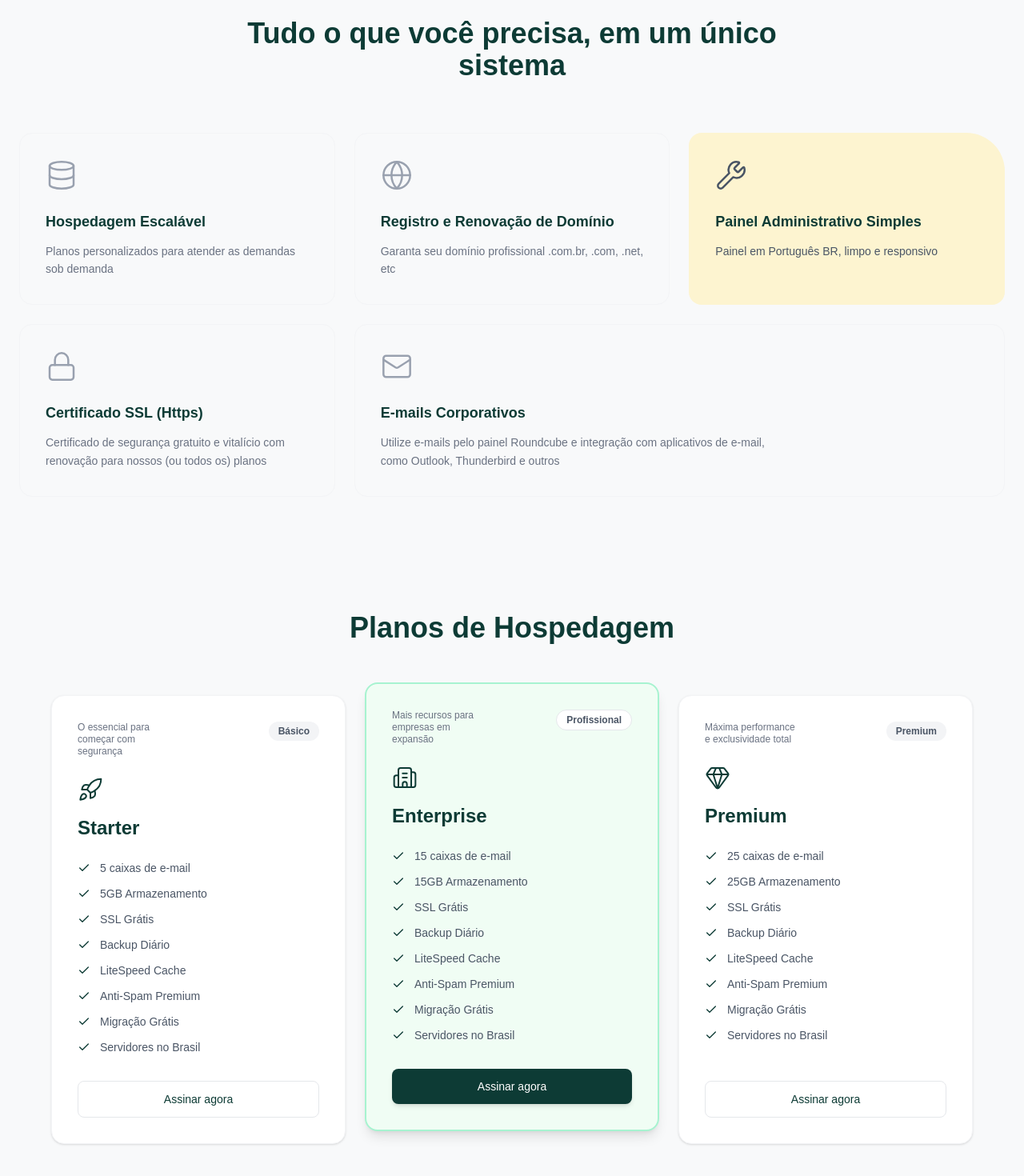
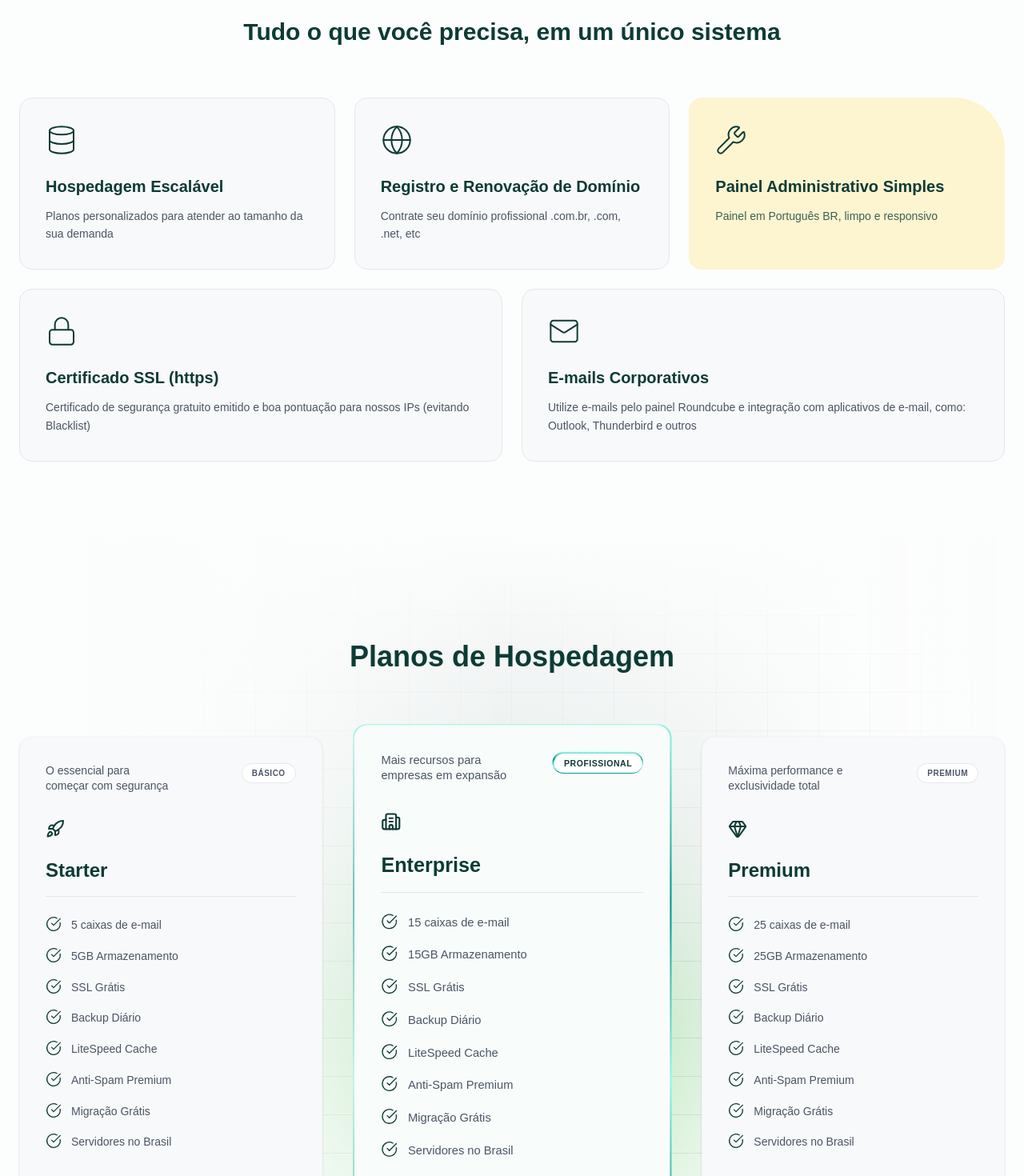
Before and after one commit to neveshardd/sysgo.com.br, a Next.js app: page /sistemas in a window 1280 px wide. Shown: the part 1320-2790 px from the top of the page at 80% size. Built offline with nearby package versions, Linux system fonts and the light colour scheme.

Commit message:
final: hospedagem

```diff
--- a/app/components/sistemas/SistemasAppDownload.tsx
+++ b/app/components/sistemas/SistemasAppDownload.tsx
@@ -1,36 +1,36 @@
-import { Wifi, Check } from "lucide-react";
+import { Gem, CircleCheckBig } from "lucide-react";
 
 export default function SistemasAppDownload() {
   return (
-    <section className="py-12 bg-[#f8f9fa]">
+    <section className="py-12 bg-[#fcfdfd]">
       <div className="max-w-7xl mx-auto px-6">
-        <div className="bg-white border border-gray-100 rounded-2xl p-8 md:p-10 flex flex-col md:flex-row items-center justify-between gap-8 shadow-sm max-w-6xl mx-auto">
-          <div className="flex flex-col items-start gap-6 max-w-md">
-            <div className="w-10 h-10 text-gray-600">
-              <Wifi className="w-full h-full stroke-[1.5]" />
+        <div className="bg-[#f8f9fa] border border-gray-200 rounded-2xl p-8 md:p-12 flex flex-col md:flex-row items-center justify-between gap-32 shadow-sm max-w-6xl mx-auto">
+          <div className="flex flex-col items-start w-full md:max-w-md shrink-0">
+            <div className="w-8 h-8 text-[#0d3b35] mb-6">
+              <Gem className="w-full h-full stroke-[1.5]" />
             </div>
-            <div>
-              <h3 className="text-xl font-semibold text-[#0d3b35] mb-2">Servidores para aplicação</h3>
-              <button className="mt-4 px-8 py-3 cursor-pointer rounded-lg font-medium border border-gray-200 text-[#0d3b35] hover:bg-gray-50 transition-all text-sm w-full md:w-auto">
-                Assinar agora
-              </button>
-            </div>
+
+            <h3 className="text-2xl font-bold text-[#0d3b35] mb-8">Servidores para aplicação</h3>
+
+            <div className="w-full h-px bg-gray-200 mb-8"></div>
+
+            <button className="w-full cursor-pointer py-3.5 rounded-xl bg-[#f8f9fa] border border-gray-200 text-[#0d3b35] font-semibold text-sm hover:bg-white hover:shadow-md transition-all shadow-sm">
+              Assinar agora
+            </button>
           </div>
 
-          <div className="grid grid-cols-1 sm:grid-cols-2 gap-x-12 gap-y-3">
+          <div className="grid grid-cols-1 gap-y-4 w-full md:pt-4">
             {[
-              "25 caixas de e-mail",
-              "25GB Armazenamento",
+              "20 caixas de e-mail",
+              "20GB Armazenamento",
               "SSL Grátis",
               "Backup Diário",
               "LiteSpeed Cache"
             ].map((item, i) => (
-              <li key={i} className="flex items-center gap-3 text-sm text-gray-600 list-none">
-                <div className="w-4 h-4 rounded-full border border-gray-300 flex items-center justify-center shrink-0">
-                  <Check className="w-3 h-3 text-[#0d3b35]" />
-                </div>
-                {item}
-              </li>
+              <div key={i} className="flex items-center gap-3 text-sm text-gray-600">
+                <CircleCheckBig className="w-5 h-5 text-[#0d3b35] shrink-0 stroke-[1.5]" />
+                <span className="font-medium">{item}</span>
+              </div>
             ))}
           </div>
         </div>
--- a/app/components/sistemas/SistemasFeatureDark.tsx
+++ b/app/components/sistemas/SistemasFeatureDark.tsx
@@ -12,7 +12,7 @@ export default function SistemasFeatureDark() {
                 alt="Analytics Dashboard"
                 width={600}
                 height={400}
-                className="w-full h-auto drop-shadow-2xl rounded-lg"
+                className="w-full h-auto rounded-2xl"
               />
             </div>
           </div>
@@ -20,10 +20,10 @@ export default function SistemasFeatureDark() {
             <h2 className="text-3xl md:text-4xl font-semibold mb-6">Por que isso importa?</h2>
             <div className="space-y-6 text-gray-300 leading-relaxed">
               <p>
-                Sem complicações, sem letras miúdas e com atendimento que resolve.
+                Sem um site profissional, seu negócio perde credibilidade e visibilidade.
               </p>
               <p>
-                Foque no seu negócio enquanto cuidamos da sua estrutura online.
+                Na SysGO, você não precisa ser técnico para ter um site confiável.
               </p>
             </div>
           </div>
--- a/app/components/sistemas/SistemasGrid.tsx
+++ b/app/components/sistemas/SistemasGrid.tsx
@@ -2,67 +2,67 @@ import { Database, Globe, Wrench, Lock, Mail } from "lucide-react";
 
 export default function SistemasGrid() {
   return (
-    <section className="py-24 bg-[#f8f9fa]">
+    <section className="py-24 bg-[#fcfdfd]">
       <div className="max-w-7xl mx-auto px-6">
-        <div className="text-center max-w-3xl mx-auto mb-16">
-          <h2 className="text-3xl md:text-4xl font-semibold text-[#0d3b35] mb-4">
+        <div className="text-center max-w-2xl mx-auto mb-16">
+          <h2 className="text-3xl md:text-3xl font-semibold text-[#0d3b35] mb-4">
             Tudo o que você precisa, em um único sistema
           </h2>
         </div>
 
-        <div className="grid md:grid-cols-2 lg:grid-cols-3 gap-6">
+        <div className="grid md:grid-cols-2 lg:grid-cols-6 gap-6">
           {/* Feature 1 */}
-          <div className="p-8 rounded-2xl bg-[#f8f9fa] border border-gray-100 hover:bg-white hover:shadow-lg transition-all">
-            <div className="w-10 h-10 mb-6 text-gray-400">
-              <Database className="w-full h-full stroke-[1.5]" />
+          <div className="lg:col-span-2 p-8 rounded-2xl bg-[#f8f9fa] border border-gray-200 transition-all">
+            <div className="w-10 h-10 mb-6 text-[#0d3b35]">
+              <Database className="w-full h-full stroke-[1.2]" />
             </div>
-            <h3 className="text-lg font-semibold text-[#0d3b35] mb-3">Hospedagem Escalável</h3>
-            <p className="text-gray-500 text-sm leading-relaxed">
-              Planos personalizados para atender as demandas sob demanda
+            <h3 className="text-xl font-semibold text-[#0d3b35] mb-3">Hospedagem Escalável</h3>
+            <p className="text-gray-600 text-sm leading-relaxed">
+              Planos personalizados para atender ao tamanho da sua demanda
             </p>
           </div>
 
           {/* Feature 2 */}
-          <div className="p-8 rounded-2xl bg-[#f8f9fa] border border-gray-100 hover:bg-white hover:shadow-lg transition-all">
-            <div className="w-10 h-10 mb-6 text-gray-400">
-              <Globe className="w-full h-full stroke-[1.5]" />
+          <div className="lg:col-span-2 p-8 rounded-2xl bg-[#f8f9fa] border border-gray-200 transition-all">
+            <div className="w-10 h-10 mb-6 text-[#0d3b35]">
+              <Globe className="w-full h-full stroke-[1.2]" />
             </div>
-            <h3 className="text-lg font-semibold text-[#0d3b35] mb-3">Registro e Renovação de Domínio</h3>
-            <p className="text-gray-500 text-sm leading-relaxed">
-              Garanta seu domínio profissional .com.br, .com, .net, etc
+            <h3 className="text-xl font-semibold text-[#0d3b35] mb-3">Registro e Renovação de Domínio</h3>
+            <p className="text-gray-600 text-sm leading-relaxed">
+              Contrate seu domínio profissional .com.br, .com, .net, etc
             </p>
           </div>
 
           {/* Feature 3 - Highlighted */}
-          <div className="p-8 rounded-2xl bg-[#FDF4D0] border border-transparent hover:shadow-lg transition-all rounded-tr-[3rem]">
-            <div className="w-10 h-10 mb-6 text-gray-600">
-              <Wrench className="w-full h-full stroke-[1.5]" />
+          <div className="lg:col-span-2 p-8 rounded-2xl bg-[#FDF4D0] border border-transparent transition-all rounded-tr-[4rem]">
+            <div className="w-10 h-10 mb-6 text-[#0d3b35]">
+              <Wrench className="w-full h-full stroke-[1.2]" />
             </div>
-            <h3 className="text-lg font-semibold text-[#0d3b35] mb-3">Painel Administrativo Simples</h3>
-            <p className="text-gray-600 text-sm leading-relaxed">
+            <h3 className="text-xl font-semibold text-[#0d3b35] mb-3">Painel Administrativo Simples</h3>
+            <p className="text-[#0d3b35]/80 text-sm leading-relaxed">
               Painel em Português BR, limpo e responsivo
             </p>
           </div>
 
           {/* Feature 4 */}
-          <div className="p-8 rounded-2xl bg-[#f8f9fa] border border-gray-100 hover:bg-white hover:shadow-lg transition-all">
-            <div className="w-10 h-10 mb-6 text-gray-400">
-              <Lock className="w-full h-full stroke-[1.5]" />
+          <div className="lg:col-span-3 p-8 rounded-2xl bg-[#f8f9fa] border border-gray-200 transition-all">
+            <div className="w-10 h-10 mb-6 text-[#0d3b35]">
+              <Lock className="w-full h-full stroke-[1.2]" />
             </div>
-            <h3 className="text-lg font-semibold text-[#0d3b35] mb-3">Certificado SSL (Https)</h3>
-            <p className="text-gray-500 text-sm leading-relaxed">
-              Certificado de segurança gratuito e vitalício com renovação para nossos (ou todos os) planos
+            <h3 className="text-xl font-semibold text-[#0d3b35] mb-3">Certificado SSL (https)</h3>
+            <p className="text-gray-600 text-sm leading-relaxed">
+              Certificado de segurança gratuito emitido e boa pontuação para nossos IPs (evitando Blacklist)
             </p>
           </div>
 
           {/* Feature 5 */}
-          <div className="p-8 rounded-2xl bg-[#f8f9fa] border border-gray-100 hover:bg-white hover:shadow-lg transition-all md:col-span-2 lg:col-span-2">
-            <div className="w-10 h-10 mb-6 text-gray-400">
-              <Mail className="w-full h-full stroke-[1.5]" />
+          <div className="lg:col-span-3 p-8 rounded-2xl bg-[#f8f9fa] border border-gray-200 transition-all">
+            <div className="w-10 h-10 mb-6 text-[#0d3b35]">
+              <Mail className="w-full h-full stroke-[1.2]" />
             </div>
-            <h3 className="text-lg font-semibold text-[#0d3b35] mb-3">E-mails Corporativos</h3>
-            <p className="text-gray-500 text-sm leading-relaxed max-w-lg">
-              Utilize e-mails pelo painel Roundcube e integração com aplicativos de e-mail, como Outlook, Thunderbird e outros
+            <h3 className="text-xl font-semibold text-[#0d3b35] mb-3">E-mails Corporativos</h3>
+            <p className="text-gray-600 text-sm leading-relaxed">
+              Utilize e-mails pelo painel Roundcube e integração com aplicativos de e-mail, como: Outlook, Thunderbird e outros
             </p>
           </div>
         </div>
--- a/app/components/sistemas/SistemasPricing.tsx
+++ b/app/components/sistemas/SistemasPricing.tsx
@@ -1,29 +1,55 @@
-import { Rocket, Check, Building2, Gem } from "lucide-react";
+import { Rocket, Check, Building2, Gem, CheckCheck, CircleCheck, CircleCheckBig } from "lucide-react";
 
 export default function SistemasPricing() {
   return (
-    <section className="py-12 bg-[#f8f9fa]">
-      <div className="max-w-7xl mx-auto px-6">
-        <div className="text-center mb-16">
-          <h2 className="text-3xl md:text-4xl font-semibold text-[#0d3b35] mb-4">
+    <section className="relative z-10 py-24 lg:py-32 bg-[#fcfdfd] overflow-hidden">
+      {/* Grid Background */}
+      <div
+        className="absolute inset-0 pointer-events-none"
+        style={{
+          backgroundImage: `linear-gradient(to left, rgba(0,0,0,0.08) 1px, transparent 1px), linear-gradient(to bottom, rgba(0,0,0,0.08) 1px, transparent 1px)`,
+          backgroundSize: '4rem 3rem'
+        }}
+      ></div>
+
+      {/* Green Gradient Overlay - Intensified */}
+      <div className="absolute inset-0 pointer-events-none bg-[radial-gradient(circle_at_center,rgba(13,59,53,0.08)_0%,transparent_70%)]"></div>
+      <div className="absolute top-0 left-1/2 -translate-x-1/2 w-full h-full max-w-5xl bg-[radial-gradient(ellipse_at_top,rgba(13,59,53,0.15)_0%,transparent_60%)] pointer-events-none"></div>
+
+      {/* Center Glow for Middle Card */}
+      <div className="absolute top-5/8 left-1/2 -translate-x-1/2 -translate-y-1/2 w-[500px] h-[500px] bg-[#1BE000]/20 rounded-full blur-[100px] -z-10"></div>
+
+      {/* Linear Gradient Mask - Fades grid at all edges */}
+      <div
+        className="absolute inset-0 pointer-events-none"
+        style={{
+          background: `
+            linear-gradient(to right, #fcfdfd 0%, transparent 50%, transparent 85%, #fcfdfd 100%),
+            linear-gradient(to bottom, #fcfdfd 0%, transparent 60%, transparent 85%, #fcfdfd 100%)
+          `
+        }}
+      ></div>
+
+      <div className="max-w-7xl mx-auto px-6 relative z-10">
+        <div className="text-center max-w-3xl mx-auto mb-20">
+          <h2 className="text-3xl md:text-4xl font-semibold text-[#0d3b35] mb-6">
             Planos de Hospedagem
           </h2>
         </div>
 
-        <div className="grid md:grid-cols-3 gap-6 items-start max-w-6xl mx-auto">
+        <div className="grid md:grid-cols-3 gap-12 items-center">
           {/* Starter */}
-          <div className="p-8 rounded-2xl bg-white border border-gray-100 shadow-sm hover:shadow-md transition-all h-full flex flex-col">
-            <div className="flex justify-between items-start mb-6">
-              <span className="text-xs text-gray-500 max-w-[120px] leading-tight">O essencial para começar com segurança</span>
-              <span className="px-3 py-1 rounded-full bg-gray-100 text-xs font-semibold text-gray-600">Básico</span>
+          <div className="bg-[#f8f9fa] rounded-2xl p-8 border border-gray-100 shadow-sm hover:shadow-md transition-shadow flex flex-col h-full">
+            <div className="flex justify-between items-start mb-8">
+              <span className="text-sm font-medium text-gray-600 max-w-[160px] leading-snug">O essencial para começar com segurança</span>
+              <span className="text-[10px] font-semibold px-3 py-1 bg-white border border-gray-200 rounded-full text-gray-600 uppercase tracking-wider">Básico</span>
             </div>
-
-            <div className="mb-6">
-              <Rocket className="w-8 h-8 text-[#0d3b35] mb-4 stroke-[1.5]" />
-              <h3 className="text-2xl font-semibold text-[#0d3b35]">Starter</h3>
+            <div className="mb-6 text-[#0d3b35]">
+              <Rocket className="w-6 h-6" />
             </div>
-
-            <ul className="space-y-3 mb-8 grow">
+            <h3 className="text-2xl font-semibold text-[#0d3b35] mb-4">Starter</h3>
+            <div className="w-full h-px bg-gray-200 mb-6"></div>
+            <ul className="space-y-4 mb-8 grow">
               {[
                 "5 caixas de e-mail",
                 "5GB Armazenamento",
@@ -34,29 +60,32 @@ export default function SistemasPricing() {
                 "Migração Grátis",
                 "Servidores no Brasil"
               ].map((item, i) => (
-                <li key={i} className="flex items-center gap-3 text-sm text-gray-600">
-                  <Check className="w-4 h-4 text-[#0d3b35]" /> {item}
+                <li key={i} className="flex items-start gap-3 text-sm text-gray-600">
+                  <CircleCheckBig className="w-5 h-5 text-[#0d3b35] shrink-0 stroke-[1.5]" />
+                  <span className="leading-relaxed">{item}</span>
                 </li>
               ))}
             </ul>
-            <button className="w-full cursor-pointer py-3 rounded-lg font-medium border border-gray-200 text-[#0d3b35] hover:bg-gray-50 transition-all text-sm">
+            <button className="w-full cursor-pointer py-3.5 rounded-xl shadow-xl border border-gray-200 text-[#0d3b35] font-semibold text-sm transition-colors">
               Assinar agora
             </button>
           </div>
 
           {/* Enterprise - Highlighted */}
-          <div className="p-8 rounded-2xl bg-[#f0fdf4] border-2 border-[#a7f3d0] shadow-lg relative h-full flex flex-col transform md:-translate-y-4">
-            <div className="flex justify-between items-start mb-6">
-              <span className="text-xs text-gray-500 max-w-[120px] leading-tight">Mais recursos para empresas em expansão</span>
-              <span className="px-3 py-1 rounded-full bg-white border border-gray-200 text-xs font-semibold text-gray-600">Profissional</span>
+          <div className="rounded-2xl p-[1.2px] bg-[linear-gradient(to_bottom,var(--color-teal-200),var(--color-teal-600),var(--color-teal-200),var(--color-teal-600))] relative flex flex-col h-full md:scale-105 z-10">
+            <div className="bg-[#f8fcfb] rounded-2xl p-8 flex flex-col h-full w-full">
+              <div className="flex justify-between items-start mb-8">
+                <span className="text-sm font-medium text-gray-600 max-w-[160px] leading-snug">Mais recursos para empresas em expansão</span>
+                <div className="rounded-full p-[1.5px] bg-[linear-gradient(to_bottom,var(--color-teal-200),var(--color-teal-600),var(--color-teal-200),var(--color-teal-600))]">
+                  <span className="block text-[10px] font-semibold px-3 py-1 bg-white rounded-full text-[#0d3b35] uppercase tracking-wider">Profissional</span>
                 </div>
-
-            <div className="mb-6">
-              <Building2 className="w-8 h-8 text-[#0d3b35] mb-4 stroke-[1.5]" />
-              <h3 className="text-2xl font-semibold text-[#0d3b35]">Enterprise</h3>
               </div>
-
-            <ul className="space-y-3 mb-8 grow">
+              <div className="mb-6 text-[#0d3b35]">
+                <Building2 className="w-6 h-6" />
+              </div>
+              <h3 className="text-2xl font-semibold text-[#0d3b35] mb-4">Enterprise</h3>
+              <div className="w-full h-px bg-[#0d3b35]/10 mb-6"></div>
+              <ul className="space-y-4 mb-8 grow">
                 {[
                   "15 caixas de e-mail",
                   "15GB Armazenamento",
@@ -67,29 +96,30 @@ export default function SistemasPricing() {
                   "Migração Grátis",
                   "Servidores no Brasil"
                 ].map((item, i) => (
-                <li key={i} className="flex items-center gap-3 text-sm text-gray-600">
-                  <Check className="w-4 h-4 text-[#0d3b35]" /> {item}
+                  <li key={i} className="flex items-start gap-3 text-sm text-gray-600">
+                    <CircleCheckBig className="w-5 h-5 text-[#0d3b35] shrink-0 stroke-[1.5]" />
+                    <span className="leading-relaxed">{item}</span>
                   </li>
                 ))}
               </ul>
-            <button className="w-full cursor-pointer py-3 rounded-lg font-medium bg-[#0d3b35] text-white hover:bg-[#0a2e2a] transition-all text-sm shadow-md">
+              <button className="w-full cursor-pointer py-3.5 rounded-xl bg-[#0d3b35] hover:bg-[#0a2e2a] text-white font-semibold text-sm transition-colors shadow-lg">
                 Assinar agora
               </button>
             </div>
+          </div>
 
           {/* Premium */}
-          <div className="p-8 rounded-2xl bg-white border border-gray-100 shadow-sm hover:shadow-md transition-all h-full flex flex-col">
-            <div className="flex justify-between items-start mb-6">
-              <span className="text-xs text-gray-500 max-w-[120px] leading-tight">Máxima performance e exclusividade total</span>
-              <span className="px-3 py-1 rounded-full bg-gray-100 text-xs font-semibold text-gray-600">Premium</span>
+          <div className="bg-[#f8f9fa] rounded-2xl p-8 border border-gray-100 shadow-sm hover:shadow-md transition-shadow flex flex-col h-full">
+            <div className="flex justify-between items-start mb-8">
+              <span className="text-sm font-medium text-gray-600 max-w-[160px] leading-snug">Máxima performance e exclusividade total</span>
+              <span className="text-[10px] font-semibold px-3 py-1 bg-white border border-gray-200 rounded-full text-gray-600 uppercase tracking-wider">Premium</span>
             </div>
-
-            <div className="mb-6">
-              <Gem className="w-8 h-8 text-[#0d3b35] mb-4 stroke-[1.5]" />
-              <h3 className="text-2xl font-semibold text-[#0d3b35]">Premium</h3>
+            <div className="mb-6 text-[#0d3b35]">
+              <Gem className="w-6 h-6" />
             </div>
-
-            <ul className="space-y-3 mb-8 grow">
+            <h3 className="text-2xl font-semibold text-[#0d3b35] mb-4">Premium</h3>
+            <div className="w-full h-px bg-gray-200 mb-6"></div>
+            <ul className="space-y-4 mb-8 grow">
               {[
                 "25 caixas de e-mail",
                 "25GB Armazenamento",
@@ -100,12 +130,13 @@ export default function SistemasPricing() {
                 "Migração Grátis",
                 "Servidores no Brasil"
               ].map((item, i) => (
-                <li key={i} className="flex items-center gap-3 text-sm text-gray-600">
-                  <Check className="w-4 h-4 text-[#0d3b35]" /> {item}
+                <li key={i} className="flex items-start gap-3 text-sm text-gray-600">
+                  <CircleCheckBig className="w-5 h-5 text-[#0d3b35] shrink-0 stroke-[1.5]" />
+                  <span className="leading-relaxed">{item}</span>
                 </li>
               ))}
             </ul>
-            <button className="w-full cursor-pointer py-3 rounded-lg font-medium border border-gray-200 text-[#0d3b35] hover:bg-gray-50 transition-all text-sm">
+            <button className="w-full cursor-pointer py-3.5 rounded-xl shadow-xl border border-gray-200 text-[#0d3b35] font-semibold text-sm transition-colors">
               Assinar agora
             </button>
           </div>
```
Also changed, not shown: app/components/sistemas/SistemasHero.tsx (+5 -5 lines). Lines whose indentation alone changed are shown as unchanged.
